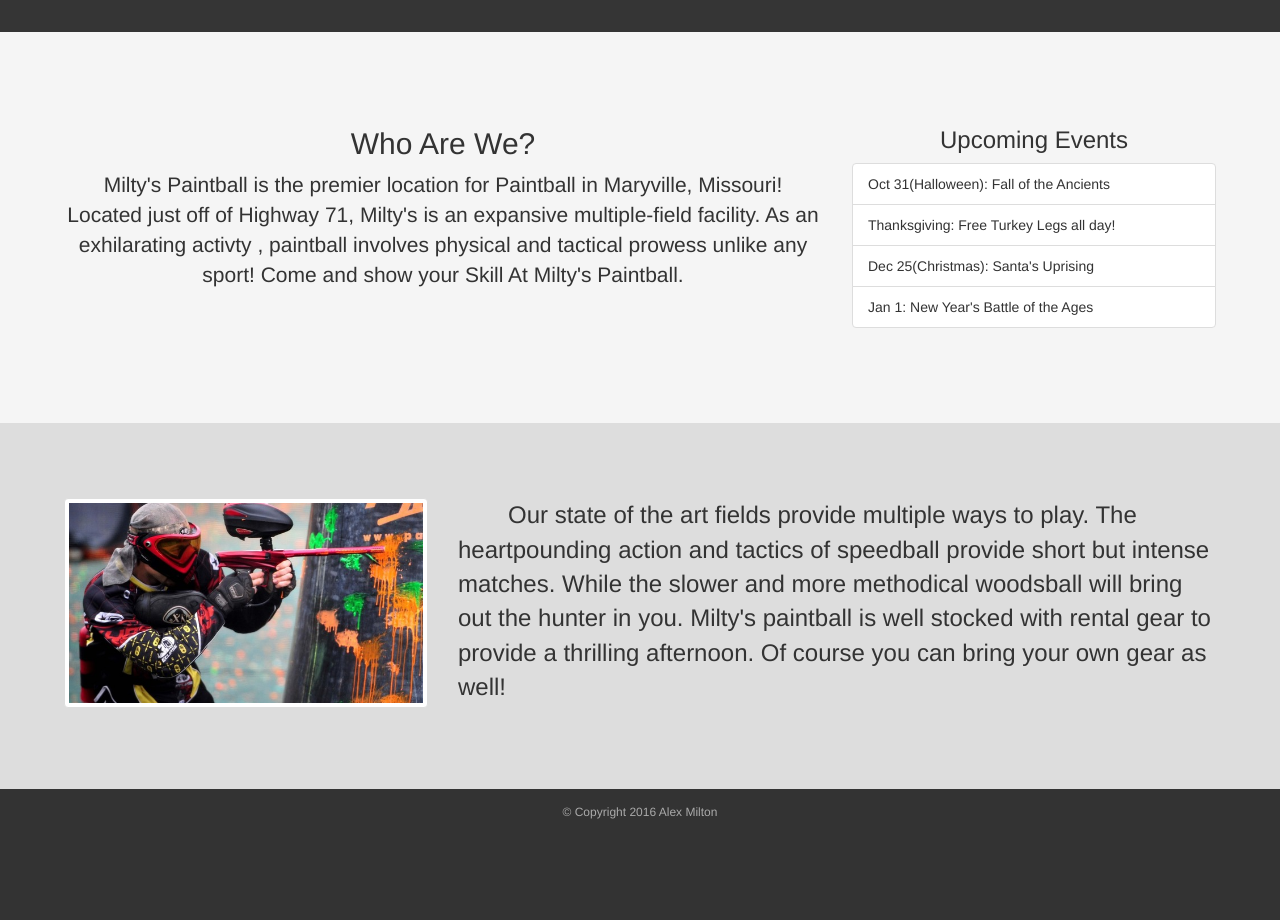
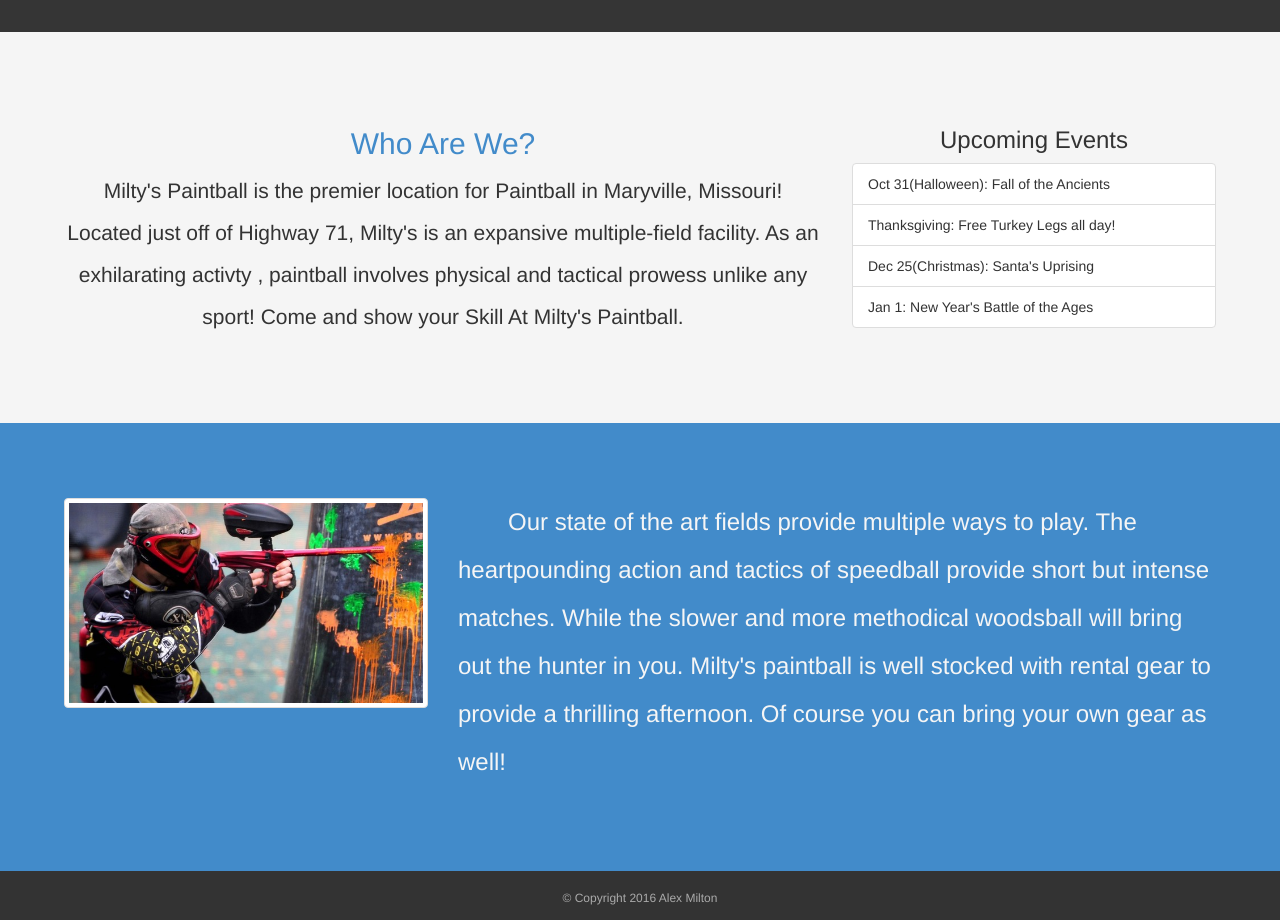
Before and after one commit to phileflanagan/milty, a plain HTML site: page index.html in a window 1280 px wide. Shown: the part 620-1540 px from the top of the page. Before the commit the page ends 1451 px from the top, so only its background shows below. Drawn offline with nearby package versions, Linux system fonts and the light colour scheme; grey boxes are pictures that could not be loaded.

Commit message:
Update color scheme

```diff
--- a/css/main.css
+++ b/css/main.css
@@ -10,8 +10,10 @@ footer p{
     font-size: 12px;
 }
 
+/* typography */
 p {
     font-size: 1.5em;
+    line-height: 2em;
 }
 
 .pind {
@@ -22,13 +24,25 @@ p {
     font-size: 24px;
 }
 
-/* dark and light section */
+.bluet {
+    color: #428bca;
+}
+
+/* dark, light, and color sections */
 .con-dark {
     background-color: #ddd;
 }
 
 .con-light {
     background-color: #f5f5f5;
+}
+
+.con-blue {
+    background-color: #428bca;
+}
+
+.con-blue p {
+    color: #f5f5f5;
 }
 
 /* add some default padding to sections */
--- a/index.html
+++ b/index.html
@@ -19,13 +19,13 @@
     </header>
     <!-- jumbotron with tint -->
     <div class="row" id="splash">
-        <h1>Milty's Paintball</h1>
+        <h1 class="text-center">Milty's Paintball</h1>
     </div>
 
     <!-- page after jumbotron -->
     <div class="row con-light wpad">
         <div class="col-md-8 text-center">
-            <h2> Who Are We? </h2>
+            <h2 class="bluet"> Who Are We? </h2>
             <p>Milty's Paintball is the premier location for Paintball in Maryville, Missouri! Located just off of Highway 71, Milty's is an expansive multiple-field facility. As an exhilarating activty , paintball involves physical and tactical prowess unlike any sport! Come and show your Skill At Milty's Paintball. </p>
         </div>
         <div class="col-md-4">
@@ -35,7 +35,7 @@
         </div>
     </div>
 
-    <div class="row con-dark wpad">
+    <div class="row con-blue wpad">
         <div class="col-md-4">
             <img src="images/ShootingPaintball.jpg" class="img-responsive img-thumbnail">
         </div>
```
